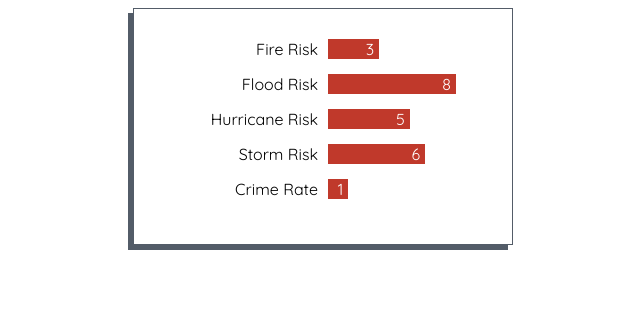
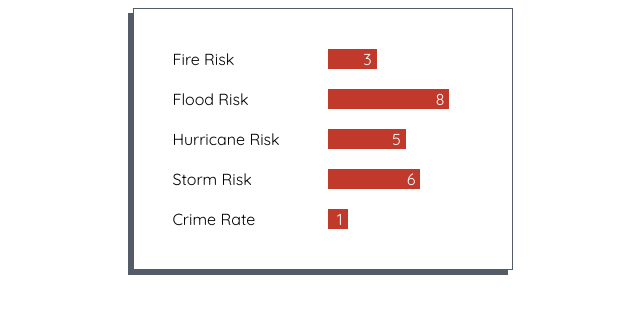
Before and after one commit to richardlam96/feature_callout_box, a React (Create React App) app: page / in a window 1280 px wide. Shown: the top 314 px of the page, without its empty margins (317-957 px from the left). Built offline with nearby package versions, Linux system fonts and the light colour scheme.

Commit message:
added hover css to FeaturesList

```diff
--- a/src/styles/FeatureItem.css
+++ b/src/styles/FeatureItem.css
@@ -1,13 +1,27 @@
 .feature-item-component {
   display: flex;
   flex-direction: row;
-  margin-bottom: 15px;
+  padding: 10px 8px;
   font-family: 'Quicksand', sans-serif;
+  bottom: 0;
+  cursor: default;
+  transition:
+    background 0.2s,
+    box-shadow 0.3s,
+    bottom 0.4s;
+}
+
+.feature-item-component:hover {
+  position: relative;
+  bottom: 5px;
+  background: #ddd;
+  box-shadow: -5px 5px #535c68;
+  font-weight: 550;
 }
 
 .feature-name {
   width: 50%;
-  text-align: right;
+  text-align: left;
   padding-right: 10px;
 }
 
--- a/src/styles/FeatureList.css
+++ b/src/styles/FeatureList.css
@@ -1,5 +1,7 @@
 .feature-list-component {
   width: 30%;
+  min-width: 350px;
+  max-width: 550px;
   background: #fff;
   margin: 0 auto;
   padding: 30px;
```
Also changed, not shown: package.json (line endings or trailing spaces), 1 other file (tests, documents, lock files or other folders).
